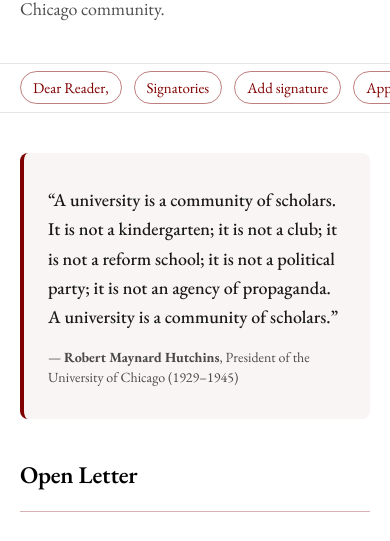
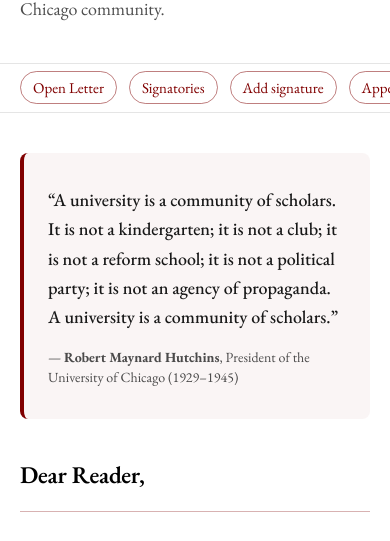
Before and after one commit to zroe1/uchicago-open-letter, a Next.js app: page / in a window 390 px wide. Shown: the part 165-706 px from the top of the page. Built offline with nearby package versions, Linux system fonts and the light colour scheme.

Commit message:
one final change

```diff
--- a/src/app/page.tsx
+++ b/src/app/page.tsx
@@ -21,7 +21,7 @@ export default function Home() {
               <a
                 className="whitespace-nowrap rounded-full border border-[var(--maroon)]/50 px-3 py-1.5 text-[15px] text-[var(--maroon)]"
                 href="#letter">
-                Dear Reader,
+                Open Letter
               </a>
             </li>
             <li>
@@ -106,7 +106,7 @@ export default function Home() {
 
           {/* Letter */}
           <section id="letter" className="max-w-3xl">
-            <h2 className="text-2xl md:text-3xl font-semibold">Open Letter</h2>
+            <h2 className="text-2xl md:text-3xl font-semibold">Dear Reader,</h2>
             <hr className="mt-5 md:mt-6 mb-8 md:mb-10 border-[var(--maroon)]/30" />
             <div className="max-w-none text-[17px] md:text-[19px] leading-7 md:leading-8 space-y-5">
               <p>
```
